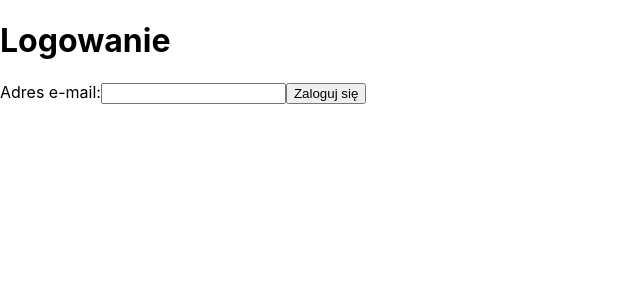
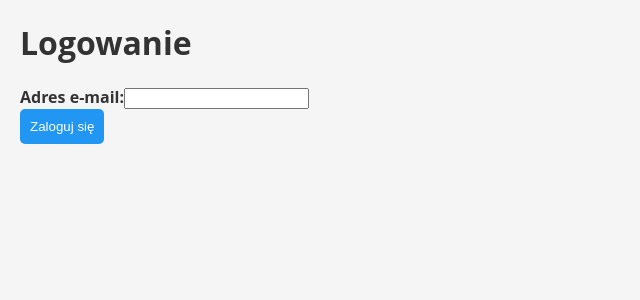
Before and after one commit to JaFi01/social-app, a React (Create React App) app: page / in a window 1280 px wide. Shown: the top 300 px of the page, without its empty margins (0-640 px from the left). Built offline with nearby package versions, Linux system fonts and the light colour scheme.

Commit message:
added basic CSS file

```diff
--- a/src/App.css
+++ b/src/App.css
@@ -1,38 +1,106 @@
-.App {
-  text-align: center;
+body {
+  font-family: 'Open Sans', sans-serif;
+  background-color: #f5f5f5;
+  color: #333;
+  margin: 0;
+  padding: 0;
 }
 
-.App-logo {
-  height: 40vmin;
-  pointer-events: none;
+nav {
+  background-color: #2196f3;
+  color: #fff;
+  display: flex;
+  justify-content: space-between;
+  align-items: center;
+  padding: 10px;
+  margin-left: -20px;
+  margin-top: -10px;
+  margin-right: -20px;
 }
 
-@media (prefers-reduced-motion: no-preference) {
-  .App-logo {
-    animation: App-logo-spin infinite 20s linear;
+nav ul {
+  list-style: none;
+  margin: 0;
+  padding: 20;
+  display: flex;
+}
+
+nav li {
+  margin-right: 20px;
+}
+
+nav a {
+  color: #fff;
+  text-decoration: none;
+  font-weight: bold;
+  font-size: 18px;
+}
+
+nav button {
+  background-color: #fff;
+  color: #2196f3;
+  border: none;
+  padding: 10px;
+  border-radius: 5px;
+  cursor: pointer;
+}
+div {
+  margin: 10px 10px;
+}
+h1, h2, h3, h4 {
+  font-weight: bolder;
+}
+
+h2 {
+  margin-top: 30px;
+}
+h4 {
+  margin-left: 20px;
+  font-weight: bolder;
+}
+
+
+label {
+  font-weight: bold;
+  display: block;
+  margin-top: 20px;
+}
+
+input[type="text"], textarea {
+  padding: 10px;
+  border-radius: 5px;
+  border: none;
+  margin-bottom: 20px;
+  width: 100%;
+  box-sizing: border-box;
+}
+
+button {
+  background-color: #2196f3;
+  color: #fff;
+  border: none;
+  padding: 10px;
+  border-radius: 5px;
+  cursor: pointer;
+}
+
+button:hover {
+  background-color: #1976d2;
+}
+
+@media (min-width: 768px) {
+  main {
+    display: flex;
+    justify-content: center;
+    align-items: center;
+    height: 100vh;
+  }
+
+  form {
+    width: 50%;
+  }
+
+  input[type="text"], textarea {
+    width: 100%;
   }
 }
-
-.App-header {
-  background-color: #282c34;
-  min-height: 100vh;
-  display: flex;
-  flex-direction: column;
-  align-items: center;
-  justify-content: center;
-  font-size: calc(10px + 2vmin);
-  color: white;
-}
-
-.App-link {
-  color: #61dafb;
-}
-
-@keyframes App-logo-spin {
-  from {
-    transform: rotate(0deg);
-  }
-  to {
-    transform: rotate(360deg);
-  }
-}
```
